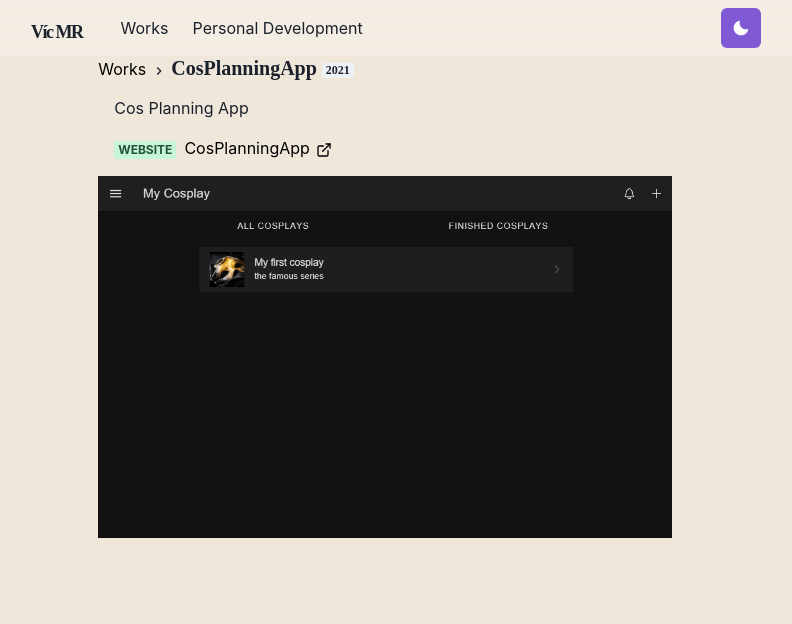
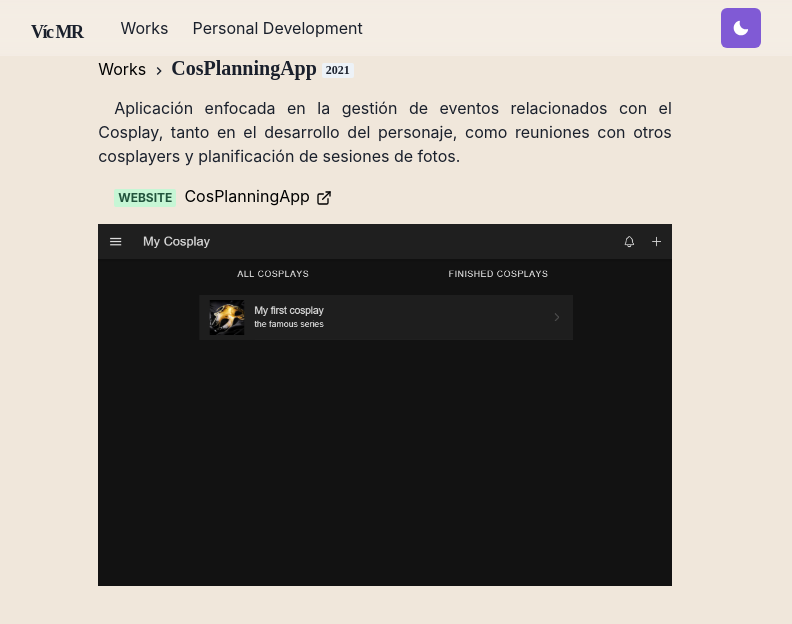
Before and after one commit to AppDeveloperVM/portfolio, a Next.js app: page /works/cosplanningapp in a window 1280 px wide. Shown: the top 624 px of the page, without its empty margins (255-1047 px from the left). Built offline with nearby package versions, Linux system fonts and the light colour scheme; a web font is replaced by a local one.

Commit message:
fixed work/id redirection

```diff
--- a/pages/develop.js
+++ b/pages/develop.js
@@ -17,7 +17,7 @@ const Develop = () => {
         </Heading>
         <SimpleGrid mt="10" spacing={5} columns={[1]}>
 
-            <WorkGridItem  id="peritoline" title="Cosplay Planning App" url="" thumbnail="/images/cosplayplanningapp_1.jpg" thumbnail_type='fill' badges={["angular","ionic","js"]} >
+            <WorkGridItem  id="cosplanningapp" title="Cosplay Planning App" url="" thumbnail="/images/cosplayplanningapp_1.jpg" thumbnail_type='fill' badges={["angular","ionic","js"]} >
                 App para la planificación de eventos enfocados al cosplay
             </WorkGridItem>
 
--- a/pages/works/cosplanningapp.js
+++ b/pages/works/cosplanningapp.js
@@ -7,13 +7,14 @@ import Layout from '../../components/layouts/article'
 
 const Work = () => {
     return (
-        <Layout title="Inkdrop">
+        <Layout title="Cosplay Planning App">
         <Container>
         <Title>
         CosPlanningApp <Badge>2021</Badge>
         </Title>
         <P>
-            Cos Planning App
+            Aplicación enfocada en la gestión de eventos relacionados con el Cosplay,
+            tanto en el desarrollo del personaje, como reuniones con otros cosplayers y planificación de sesiones de fotos.
         </P>
         <List ml={4} my={4}>
             <ListItem>
```
